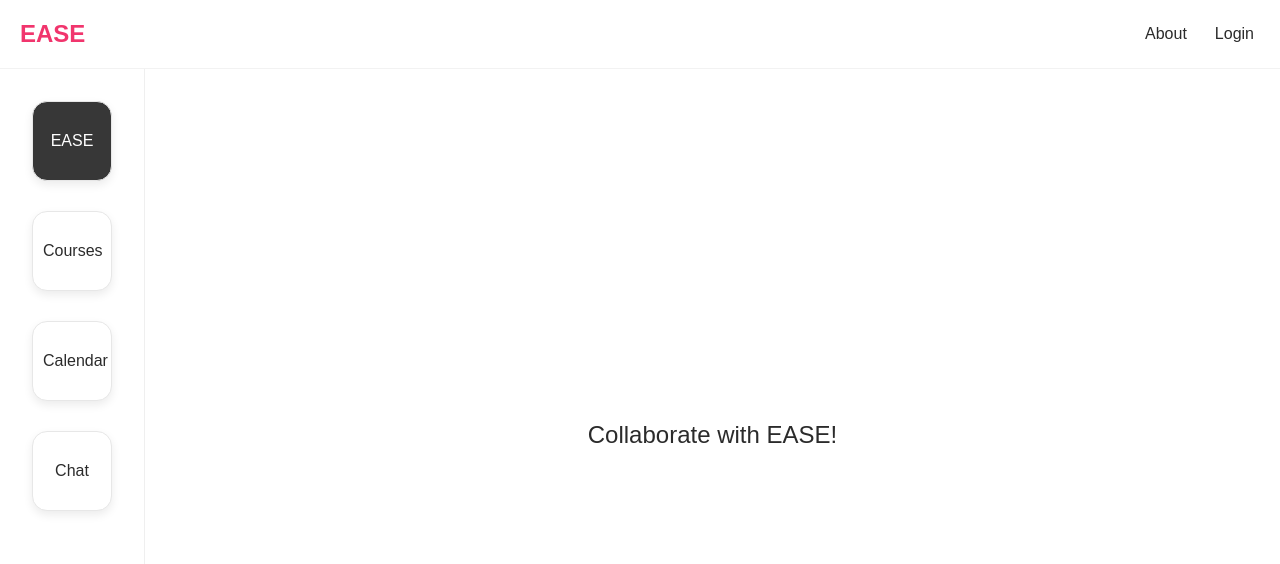
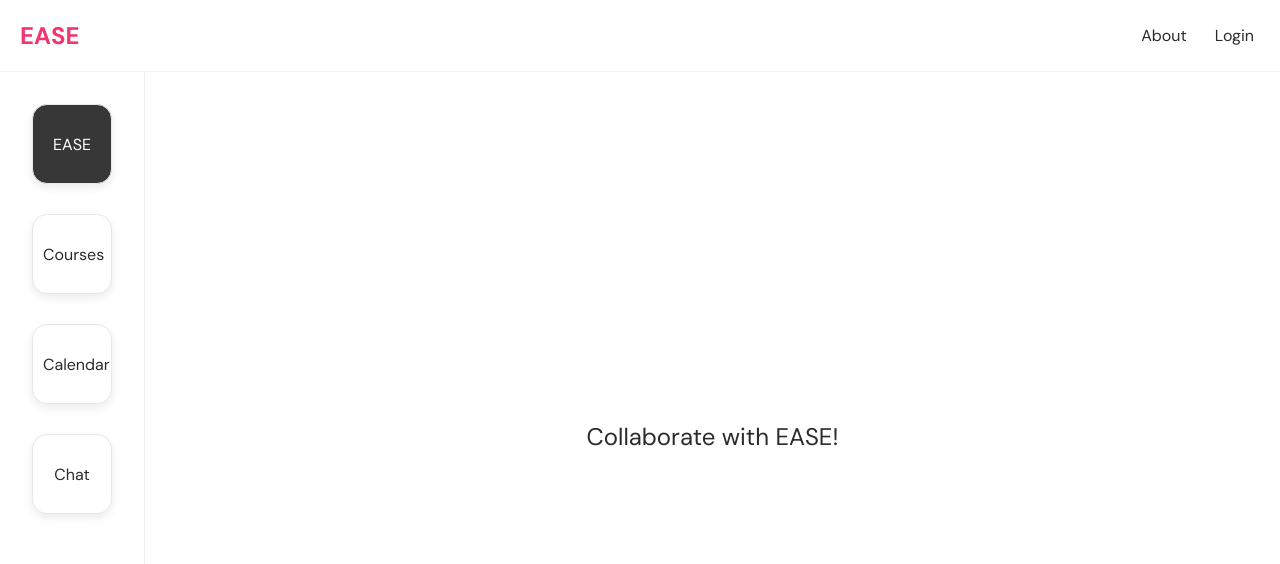
Before and after one commit to Eric-yyyyy/EASE, a React (Create React App) app: page /home in a window 1280 px wide. Shown: the top 564 px of the page. Built offline with nearby package versions, Linux system fonts and the light colour scheme.

Commit message:
change font family

```diff
--- a/public/index.html
+++ b/public/index.html
@@ -9,6 +9,9 @@
       name="description"
       content="Web site created using create-react-app"
     />
+    <link rel="preconnect" href="https://fonts.googleapis.com">
+    <link rel="preconnect" href="https://fonts.gstatic.com" crossorigin>
+    <link href="https://fonts.googleapis.com/css2?family=DM+Sans:ital,opsz,wght@0,9..40,100..1000;1,9..40,100..1000&display=swap" rel="stylesheet">
     <link rel="apple-touch-icon" href="%PUBLIC_URL%/logo192.png" />
     <!--
       manifest.json provides metadata used when your web app is installed on a
--- a/src/CSS/Homescreen.css
+++ b/src/CSS/Homescreen.css
@@ -1,6 +1,6 @@
 * {
   margin: 0;
-  font-family: Arial, Helvetica, sans-serif;
+  font-family: 'DM Sans', sans-serif;
   color: #2b2b2b;
 }
 
@@ -8,7 +8,7 @@
   display: flex;
   align-items: center;
   justify-content: center;
-  font-family: 'Arial', sans-serif;
+  font-family: 'DM Sans', sans-serif;
   height: 100%;
   font-size: 24px;
 
--- a/src/CSS/Navbar.css
+++ b/src/CSS/Navbar.css
@@ -1,6 +1,6 @@
 * {
   margin: 0;
-  font-family: Arial, Helvetica, sans-serif;
+  font-family: 'DM Sans', sans-serif;
   color: #000000;
 }
 
```
